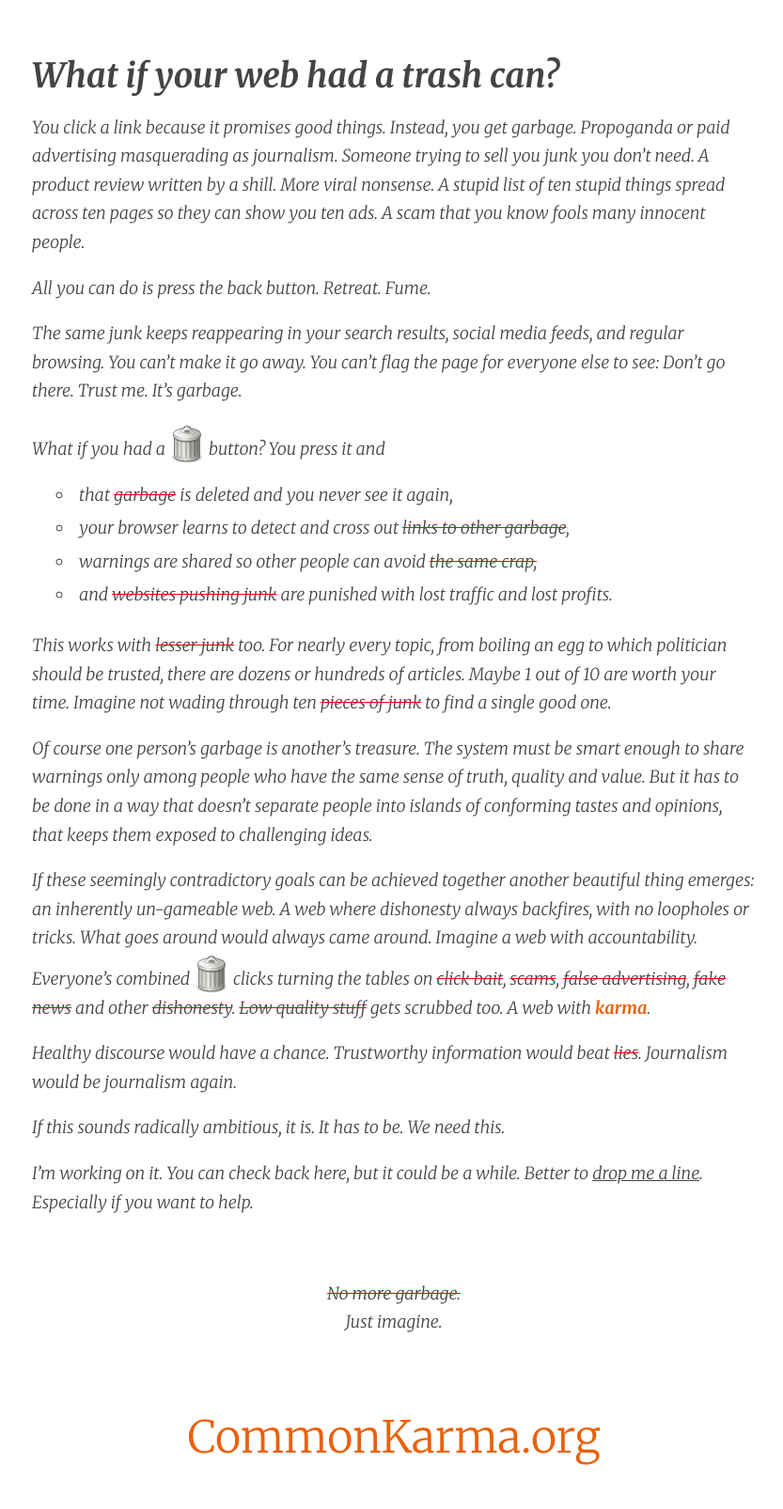
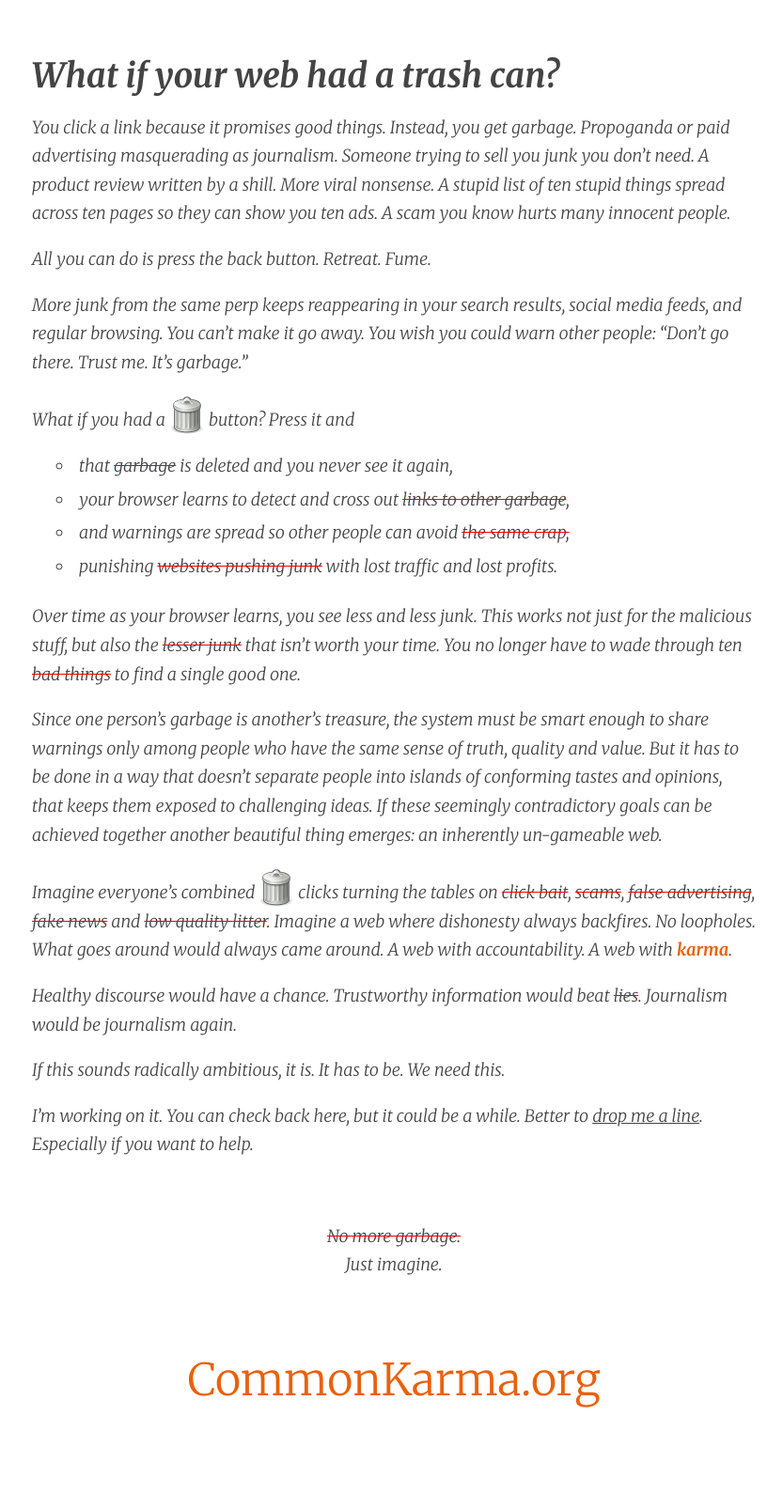
Before and after one commit to commonkarma/commonkarma.org-source, a Jekyll site: the page built from index.md, in a window 1280 px wide. Shown: the whole page at 94% size, without its empty margins (221-1054 px from the left). Built offline with Jekyll 4.4.1, drawn with Linux system fonts in a browser that asks for light colours; comment, search, counter and statistics services are not loaded; after the commit the page ends 1545 px from its top, so only the background shows below that.

Commit message:
rewrite significantly

```diff
--- a/index.md
+++ b/index.md
@@ -7,24 +7,24 @@ title: What If?
 
 # What if your web had a trash can?
 
-You click a link because it promises good things. Instead, you get garbage. Propoganda or paid advertising masquerading as journalism. Someone trying to sell you junk you don't need. A product review written by a shill. More viral nonsense. A stupid list of ten stupid things spread across ten pages so they can show you ten ads. A scam that you know fools many innocent people.
+You click a link because it promises good things. Instead, you get garbage. Propoganda or paid advertising masquerading as journalism. Someone trying to sell you junk you don't need. A product review written by a shill. More viral nonsense. A stupid list of ten stupid things spread across ten pages so they can show you ten ads. A scam you know hurts many innocent people.
 
 All you can do is press the back button. Retreat. Fume.
 
-The same junk keeps reappearing in your search results, social media feeds, and regular browsing. You can't make it go away. You can't flag the page for everyone else to see: *Don't go there. Trust me. It's garbage.*
+More junk from the same perp keeps reappearing in your search results, social media feeds, and regular browsing. You can't make it go away. You wish you could warn other people: *"Don't go there. Trust me. It's garbage."*
 
-What if you had a <span class="garbage-can">![a trash can](./images/garbage-can.svg)</span> button? You press it and
+What if you had a <span class="garbage-can">![a trash can](./images/garbage-can.svg)</span> button? Press it and
 
 - that <del>garbage</del> is deleted and you never see it again,
 - your browser learns to detect and cross out <del>links to other garbage</del>,
-- warnings are shared so other people can avoid <del>the same crap<del>,
-- and <del>websites pushing junk</del> are punished with lost traffic and lost profits.
+- and warnings are spread so other people can avoid <del>the same crap<del>,
+- punishing <del>websites pushing junk</del> with lost traffic and lost profits.
 
-This works with <del>lesser junk</del> too. For nearly every topic, from boiling an egg to which politician should be trusted, there are dozens or hundreds of articles. Maybe 1 out of 10 are worth your time. Imagine not wading through ten <del>pieces of junk</del> to find a single good one.
+Over time as your browser learns, you see less and less junk. This works not just for the malicious stuff, but also the <del>lesser junk</del> that isn't worth your time. You no longer have to wade through ten <del>bad things</del> to find a single good one.
 
-Of course one person's garbage is another's treasure. The system must be smart enough to share warnings only among people who have the same sense of truth, quality and value. But it has to be done in a way that doesn't separate people into islands of conforming tastes and opinions, that keeps them exposed to challenging ideas.
+Since one person's garbage is another's treasure, the system must be smart enough to share warnings only among people who have the same sense of truth, quality and value. But it has to be done in a way that doesn't separate people into islands of conforming tastes and opinions, that keeps them exposed to challenging ideas. If these seemingly contradictory goals can be achieved together another beautiful thing emerges: an inherently un-gameable web.
 
-If these seemingly contradictory goals can be achieved together another beautiful thing emerges: an inherently un-gameable web. A web where dishonesty always backfires, with no loopholes or tricks. What goes around would *always* came around. Imagine a web with accountability. Everyone's combined <span class="garbage-can">![a trash can](./images/garbage-can.svg)</span> clicks turning the tables on <del>click bait</del>, <del>scams</del>, <del>false advertising</del>, <del>fake news</del>  and other <del>dishonesty</del>. <del>Low quality stuff</del> gets scrubbed too. A web with **karma**.
+Imagine everyone's combined <span class="garbage-can">![a trash can](./images/garbage-can.svg)</span> clicks turning the tables on <del>click bait</del>, <del>scams</del>, <del>false advertising</del>, <del>fake news</del>  and <del>low quality litter</del>. Imagine a web where dishonesty always backfires. No loopholes. What goes around would *always* came around. A web with accountability. A web with **karma**.
 
 Healthy discourse would have a chance. Trustworthy information would beat <del>lies</del>. Journalism would be journalism again.
 
```
